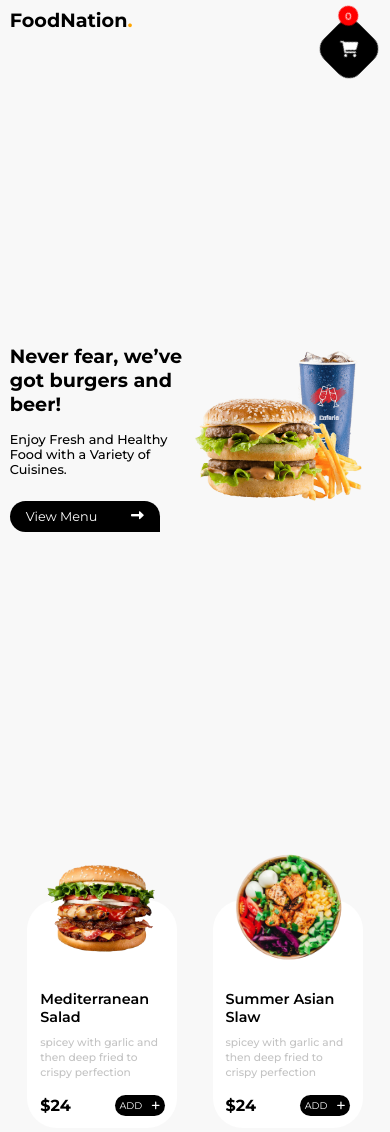
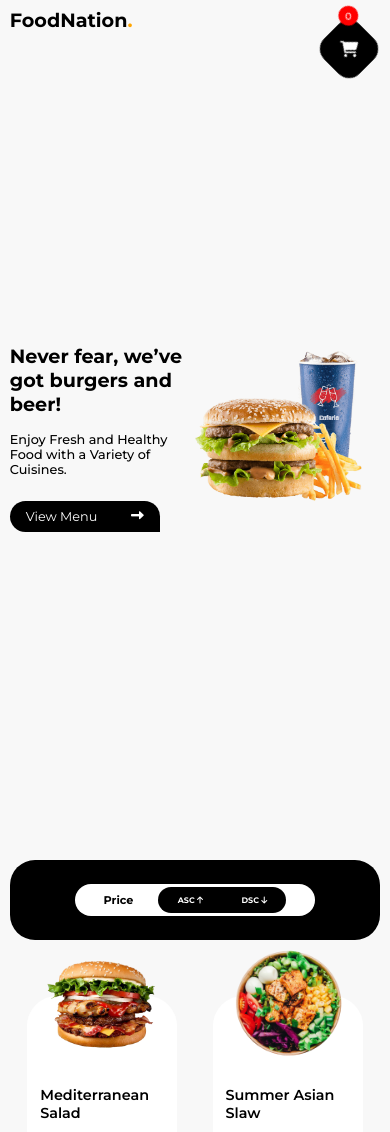
Before and after one commit to kamlakart/FoodNation---A-Food-Restraunt-Website, a React (Create React App) app: page / in a window 390 px wide. Shown: the top 1132 px of the page. Built offline with nearby package versions, Linux system fonts and the light colour scheme.

Commit message:
MenuFilter

```diff
--- /dev/null
+++ b/src/components/common/MenuFilter/index.jsx
@@ -0,0 +1,17 @@
+import React from 'react'
+import './styles.css'
+const MenuFilter = () => {
+  return (
+    <div className='filter-container'>
+        <div className="filterOptions">
+            <h3>Price</h3>
+            <div className="filterByPrice">
+                <h4>ASC <i className="fa fa-arrow-up"></i></h4>
+                <h4>DSC <i className="fa fa-arrow-down"></i></h4>
+            </div>
+        </div>
+    </div>
+  )
+}
+
+export default MenuFilter
--- /dev/null
+++ b/src/components/common/MenuFilter/styles.css
@@ -0,0 +1,77 @@
+.filter-container {
+    background-color: black;
+    height: 5rem;
+    margin-top: 1rem;
+    display: flex;
+    justify-content: center;
+    align-items: center;
+    border-radius: 25px;
+}
+
+.filter-container .filterOptions {
+    background-color: white;
+    width: 20rem;
+    height: 3rem;
+    display: flex;
+    align-items: center;
+    justify-content: space-around;
+    padding: 1rem;
+    border-radius: 25px;
+}
+
+.filterByPrice {
+    background-color: black;
+    display: flex;
+    width: 12rem;
+    color: white;
+    height: 2rem;
+    border-radius: 25px;
+    flex-direction: row;
+    justify-content: space-around;
+    align-items: center;
+    cursor: pointer;
+    font-size: 0.8rem;
+}
+
+@media(max-width: 800px)
+{
+    .filter-container .filterOptions {
+        width: 18rem;
+        height: 2.5rem;
+        font-size: 0.8rem;
+    }
+
+    .filterByPrice {
+        font-size: 0.6rem;
+        width: 10rem;
+        height: 1.8rem;
+    }
+}
+@media(max-width: 500px)
+{
+    .filter-container .filterOptions {
+        width: 15rem;
+        height: 2rem;
+        font-size: 0.6rem;
+    }
+
+    .filterByPrice {
+        font-size: 0.5rem;
+        width: 8rem;
+        height: 1.6rem;
+    }
+}
+@media(max-width: 320px)
+{
+    .filter-container .filterOptions {
+        width: 12rem;
+        height: 1.5rem;
+        font-size: 0.5rem;
+    }
+
+    .filterByPrice {
+        font-size: 0.4rem;
+        width: 6rem;
+        height: 1.4rem;
+    }
+}
--- a/src/pages/Home/index.jsx
+++ b/src/pages/Home/index.jsx
@@ -6,6 +6,7 @@ import Banner from '../../components/Home/Banner';
 import { useDispatch, useSelector } from 'react-redux';
 import './styles.css';
 import { getCartTotal } from '../../redux/features/cartSlice';
+import MenuFilter from '../../components/common/MenuFilter';
 const Home = () => {
   const {totalCount, items} =  useSelector((state) => state.cart);
   const dispatch = useDispatch();
@@ -14,13 +15,10 @@ const Home = () => {
   }, [items])
   return (
     <div className="main-page-content">
-        {/* banner  */}
         <Banner />
-        {/* menu  */}
+        <MenuFilter />
         <Menu list={items} />
-        {/* footer  */}
         <Footer />
-        {/* cartcount */}
         <CartCount cartCount={totalCount}/>
     </div>
   )
```
